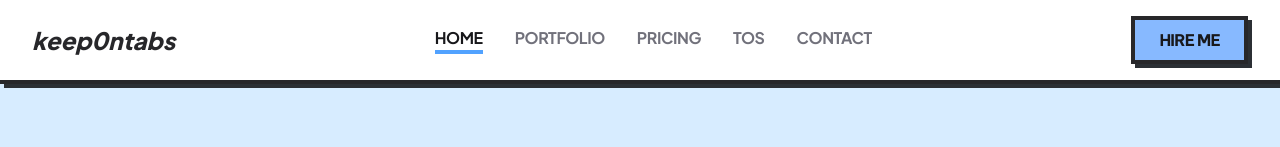
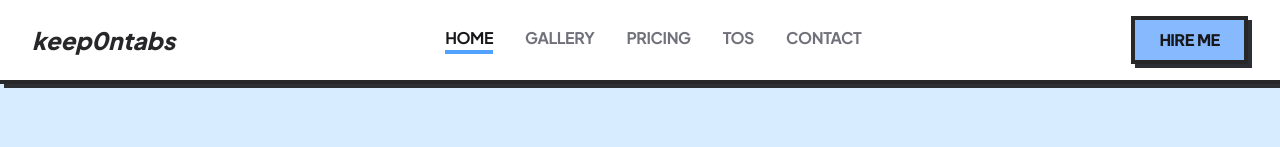
Before and after one commit to EdelWinslow/KeepOnTabs, a Next.js app: page / in a window 1280 px wide. Shown: the top 147 px of the page. Built offline with nearby package versions, Linux system fonts and the light colour scheme.

Commit message:
Change Portfolio to Gallery

```diff
--- a/src/app/layout.tsx
+++ b/src/app/layout.tsx
@@ -23,8 +23,8 @@ const lexend = Lexend({
 });
 
 export const metadata: Metadata = {
-  title: "keep0ntabs | Commission Portfolio",
-  description: "Portfolio and commission website for keep0ntabs.",
+  title: "keep0ntabs | Commission Gallery",
+  description: "Gallery and commission website for keep0ntabs.",
 };
 
 export default function RootLayout({
--- a/src/components/Navbar.tsx
+++ b/src/components/Navbar.tsx
@@ -7,7 +7,7 @@ import { useState } from "react";
 
 const links = [
   { href: "/", label: "Home" },
-  { href: "/gallery", label: "Portfolio" },
+  { href: "/gallery", label: "Gallery" },
   { href: "/pricing", label: "Pricing" },
   { href: "/tos", label: "TOS" },
   { href: "/contact", label: "Contact" },
```
